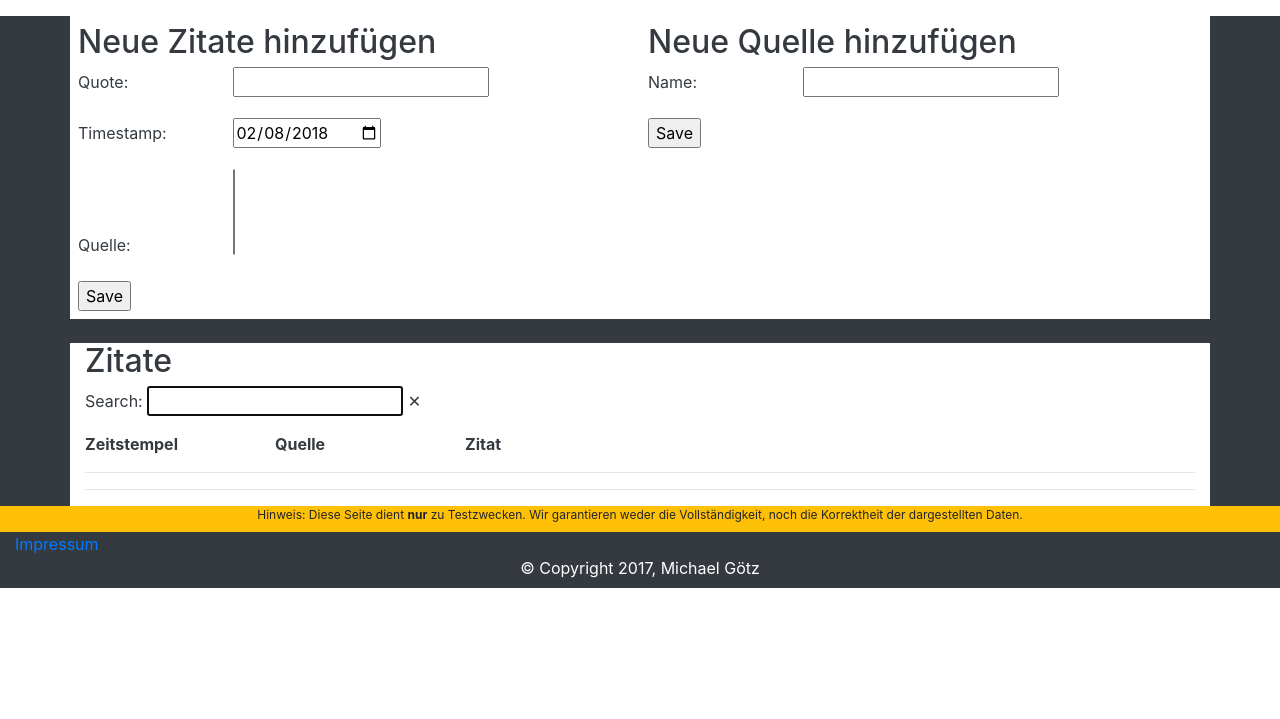
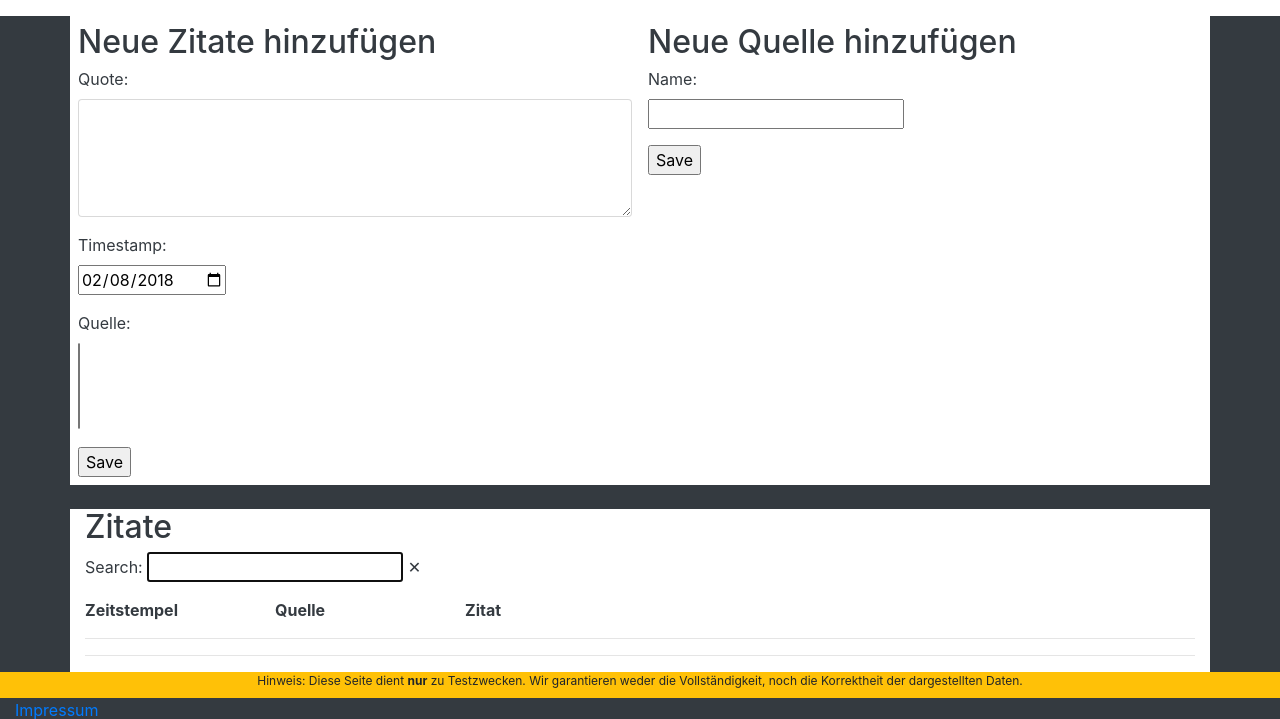
Before and after one commit to michigg/quotes, a Django app: page / in a window 1280 px wide. Shown: the part 54-773 px from the top of the page. Before the commit the page ends 642 px from the top, so only its background shows below. Run offline with Django 3.2, Linux system fonts and the light colour scheme; data that the repository does not hold is empty; some libraries are stand-ins or nearby versions.

Commit message:
Add sorting, Add text field quotes formular

```diff
--- a/fachschaftszitat/fachschaftszitat/views.py
+++ b/fachschaftszitat/fachschaftszitat/views.py
@@ -6,10 +6,10 @@ from datetime import datetime
 
 # Create your views here.
 def home(request):
-    quotes = Quote.objects.all()
+    quotes = Quote.objects.all().order_by('-timestamp')
     quote_form = QuoteForm()
     author_form = AuthorsForm()
-    authors = Author.objects.all()
+    authors = Author.objects.all().order_by('name')
     today_date = datetime.today()
     return render(request, 'home.jinja',
                   {'quotes': quotes, 'quoteform': quote_form, 'authorform': author_form, 'authors': authors,
--- a/fachschaftszitat/static/home/form.css
+++ b/fachschaftszitat/static/home/form.css
@@ -1,3 +1,3 @@
 label {
-    width: 150px;
+    width: 100%;
 }
--- a/fachschaftszitat/templates/home.jinja
+++ b/fachschaftszitat/templates/home.jinja
@@ -13,7 +13,7 @@
                 <form method="POST" action="{% url 'register_quote' %}">
                     {% csrf_token %}
                     <p><label for="id_quote">Quote:</label>
-                        <input type="text" name="quote" maxlength="1024" required id="id_quote"/>
+                        <textarea class="form-control"  name="quote" rows="5" maxlength="1024" id="id_quote"></textarea>
                     </p>
                     <p><label for="id_timestamp">Timestamp:</label>
                         <input type="date" name="timestamp" value="{{ today_date|date:'Y-m-d' }}" required
```
